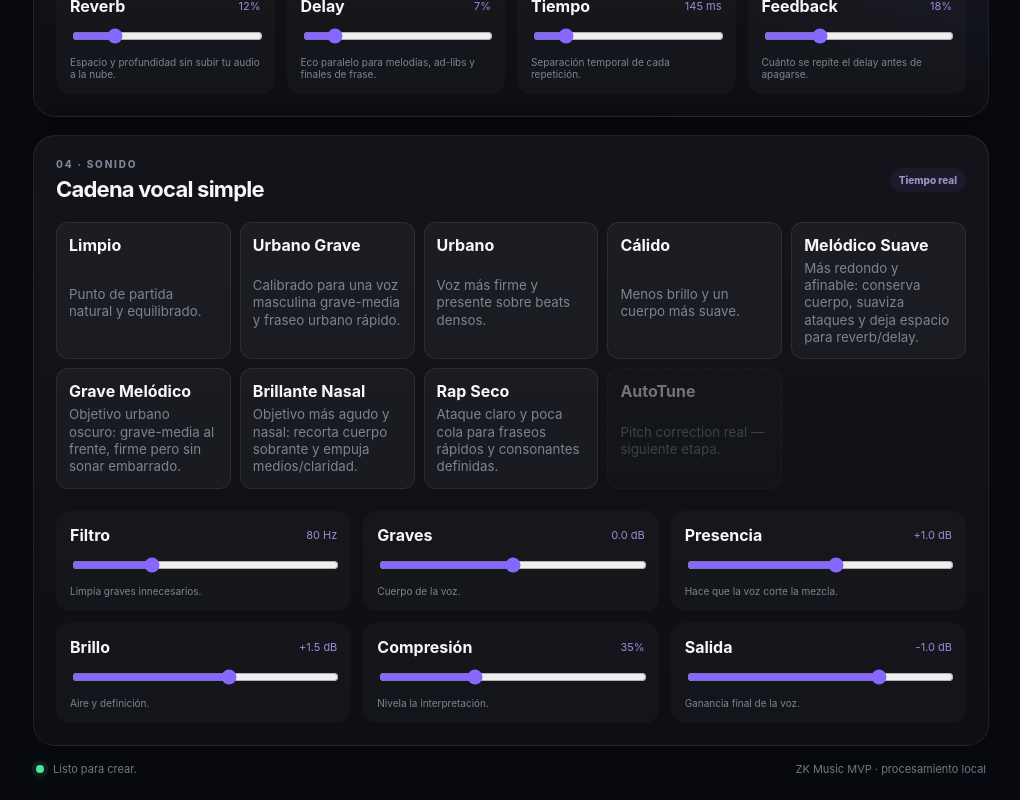
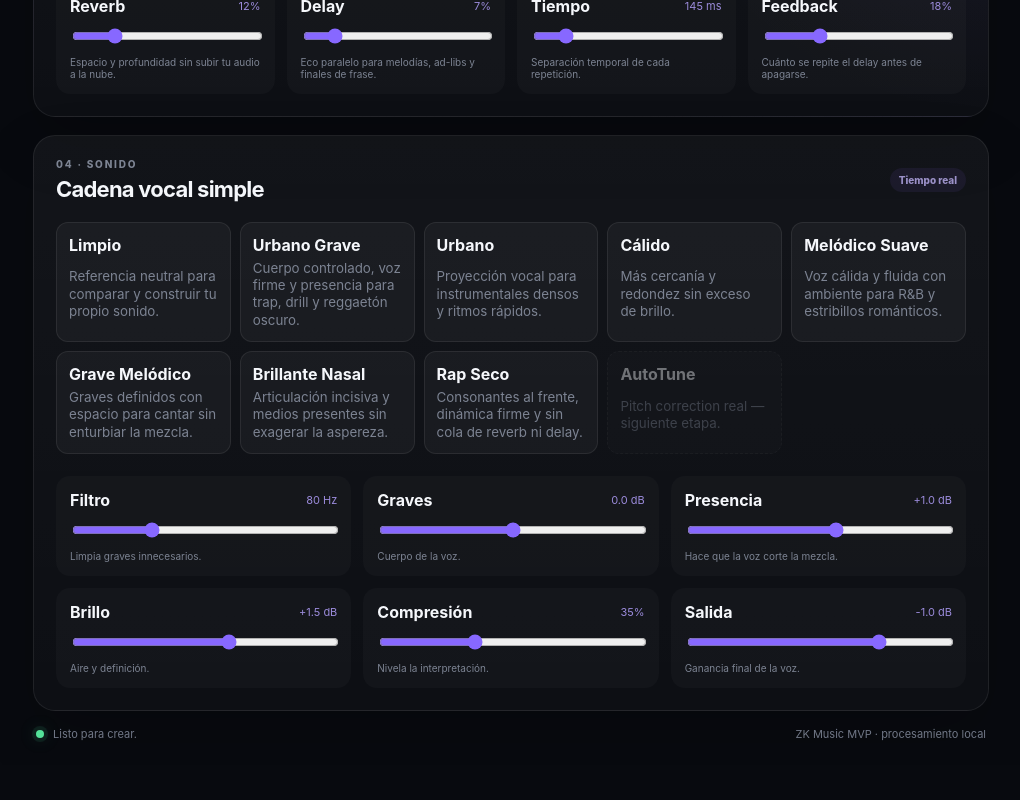
Before and after one commit to ZKYONA/Zk_Music, a React (Vite) app: page / in a window 1280 px wide. Shown: the part 1764-2564 px from the top of the page, without its empty margins (249-1269 px from the left). After the commit the page ends 2529 px from the top, so only its background shows below. Built offline with nearby package versions, Linux system fonts and the light colour scheme.

Commit message:
feat: define complete urban vocal preset chains

```diff
--- a/src/audio/presets.ts
+++ b/src/audio/presets.ts
@@ -1,102 +1,121 @@
-export interface VocalPreset {
+import type { AmbienceSettings, VocalFxSettings } from "./AudioEngine";
+import type { VoiceCharacterMode } from "./characters";
+
+export interface VocalPreset extends VocalFxSettings {
   id: string;
   name: string;
   description: string;
-  highPass: number;
-  low: number;
-  mid: number;
-  high: number;
-  compression: number;
-  output: number;
+  character: VoiceCharacterMode;
+  ambience: AmbienceSettings;
 }
 
+/**
+ * These are starting points, not automatic voice analysis or pitch correction.
+ * Wet amounts are intentionally restrained to keep fast urban phrasing clear.
+ */
 export const VOCAL_PRESETS: VocalPreset[] = [
   {
     id: "clean",
     name: "Limpio",
-    description: "Punto de partida natural y equilibrado.",
+    description: "Referencia neutral para comparar y construir tu propio sonido.",
     highPass: 80,
     low: 0,
     mid: 1,
     high: 1.5,
     compression: 35,
     output: -1,
+    character: "natural",
+    ambience: { reverb: 4, delay: 0, delayMs: 145, feedback: 12 },
   },
   {
     id: "urban-deep",
     name: "Urbano Grave",
-    description: "Calibrado para una voz masculina grave-media y fraseo urbano rápido.",
+    description: "Cuerpo controlado, voz firme y presencia para trap, drill y reggaetón oscuro.",
     highPass: 72,
     low: -1,
     mid: 2,
     high: 1,
     compression: 48,
     output: -1,
+    character: "warm",
+    ambience: { reverb: 7, delay: 4, delayMs: 145, feedback: 14 },
   },
   {
     id: "urban",
     name: "Urbano",
-    description: "Voz más firme y presente sobre beats densos.",
+    description: "Proyección vocal para instrumentales densos y ritmos rápidos.",
     highPass: 90,
     low: -1.5,
     mid: 2.5,
     high: 2,
     compression: 55,
     output: -1.5,
+    character: "bright",
+    ambience: { reverb: 8, delay: 6, delayMs: 155, feedback: 15 },
   },
   {
     id: "warm",
     name: "Cálido",
-    description: "Menos brillo y un cuerpo más suave.",
+    description: "Más cercanía y redondez sin exceso de brillo.",
     highPass: 70,
     low: 2,
     mid: 0.5,
     high: -1,
     compression: 30,
     output: -1,
+    character: "warm",
+    ambience: { reverb: 12, delay: 5, delayMs: 180, feedback: 16 },
   },
   {
     id: "soft-melodic",
     name: "Melódico Suave",
-    description: "Más redondo y afinable: conserva cuerpo, suaviza ataques y deja espacio para reverb/delay.",
+    description: "Voz cálida y fluida con ambiente para R&B y estribillos románticos.",
     highPass: 74,
     low: 0.5,
     mid: 1.2,
     high: 0.8,
     compression: 42,
     output: -1,
+    character: "warm",
+    ambience: { reverb: 22, delay: 14, delayMs: 235, feedback: 23 },
   },
   {
     id: "deep-melodic",
     name: "Grave Melódico",
-    description: "Objetivo urbano oscuro: grave-media al frente, firme pero sin sonar embarrado.",
+    description: "Graves definidos con espacio para cantar sin enturbiar la mezcla.",
     highPass: 70,
     low: -0.5,
-    mid: 2.0,
-    high: 1.0,
+    mid: 2,
+    high: 1,
     compression: 50,
     output: -1,
+    character: "warm",
+    ambience: { reverb: 16, delay: 12, delayMs: 205, feedback: 21 },
   },
   {
     id: "bright-nasal",
     name: "Brillante Nasal",
-    description: "Objetivo más agudo y nasal: recorta cuerpo sobrante y empuja medios/claridad.",
+    description: "Articulación incisiva y medios presentes sin exagerar la aspereza.",
     highPass: 88,
     low: -2,
     mid: 3.2,
     high: 1.8,
     compression: 50,
     output: -1.5,
+    character: "bright",
+    ambience: { reverb: 9, delay: 6, delayMs: 160, feedback: 15 },
   },
   {
     id: "dry-rap",
     name: "Rap Seco",
-    description: "Ataque claro y poca cola para fraseos rápidos y consonantes definidas.",
+    description: "Consonantes al frente, dinámica firme y sin cola de reverb ni delay.",
     highPass: 78,
     low: -1,
     mid: 2.6,
     high: 1.2,
     compression: 46,
     output: -1,
+    character: "natural",
+    ambience: { reverb: 0, delay: 0, delayMs: 145, feedback: 0 },
   },
 ];
```
